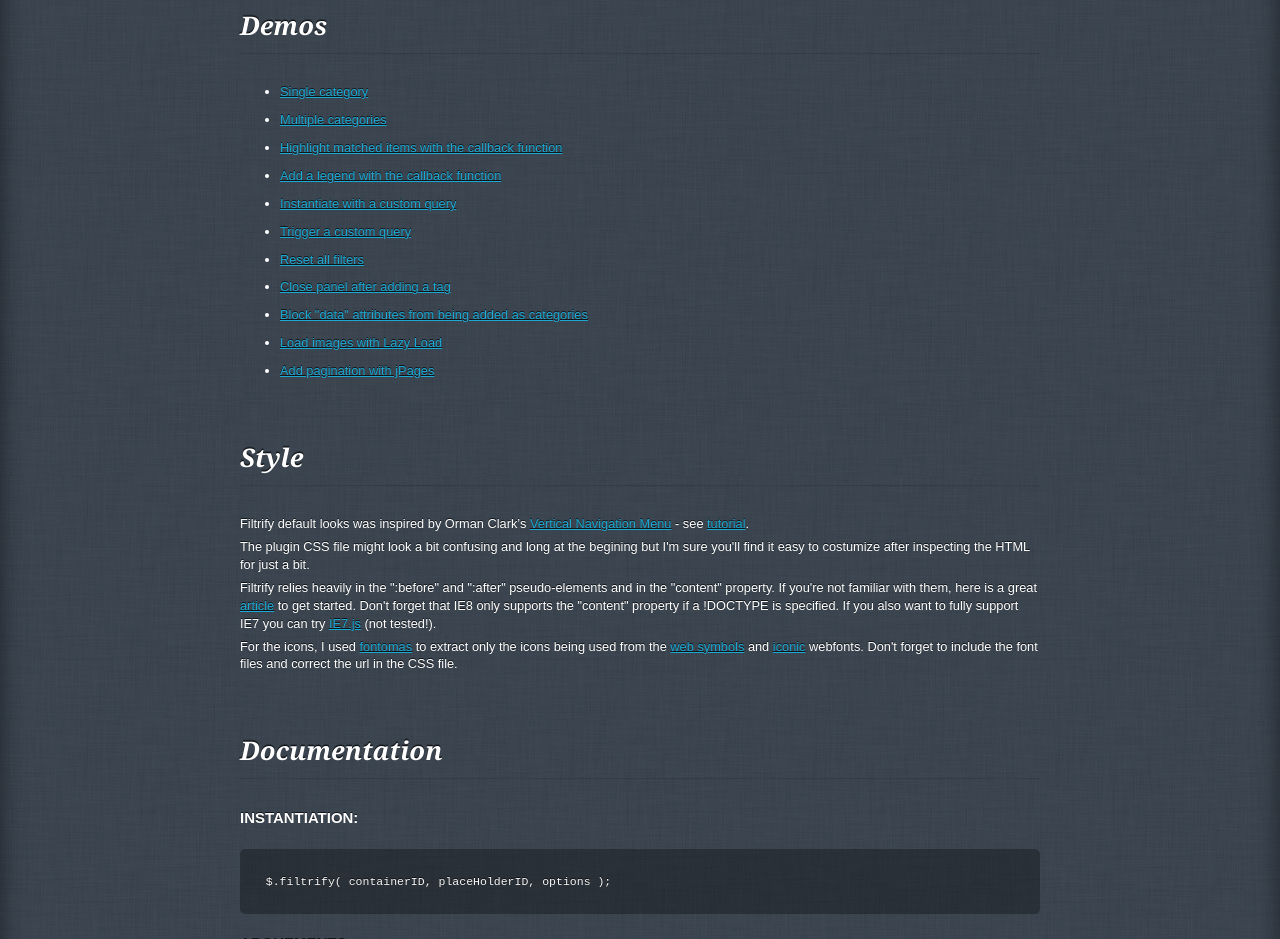
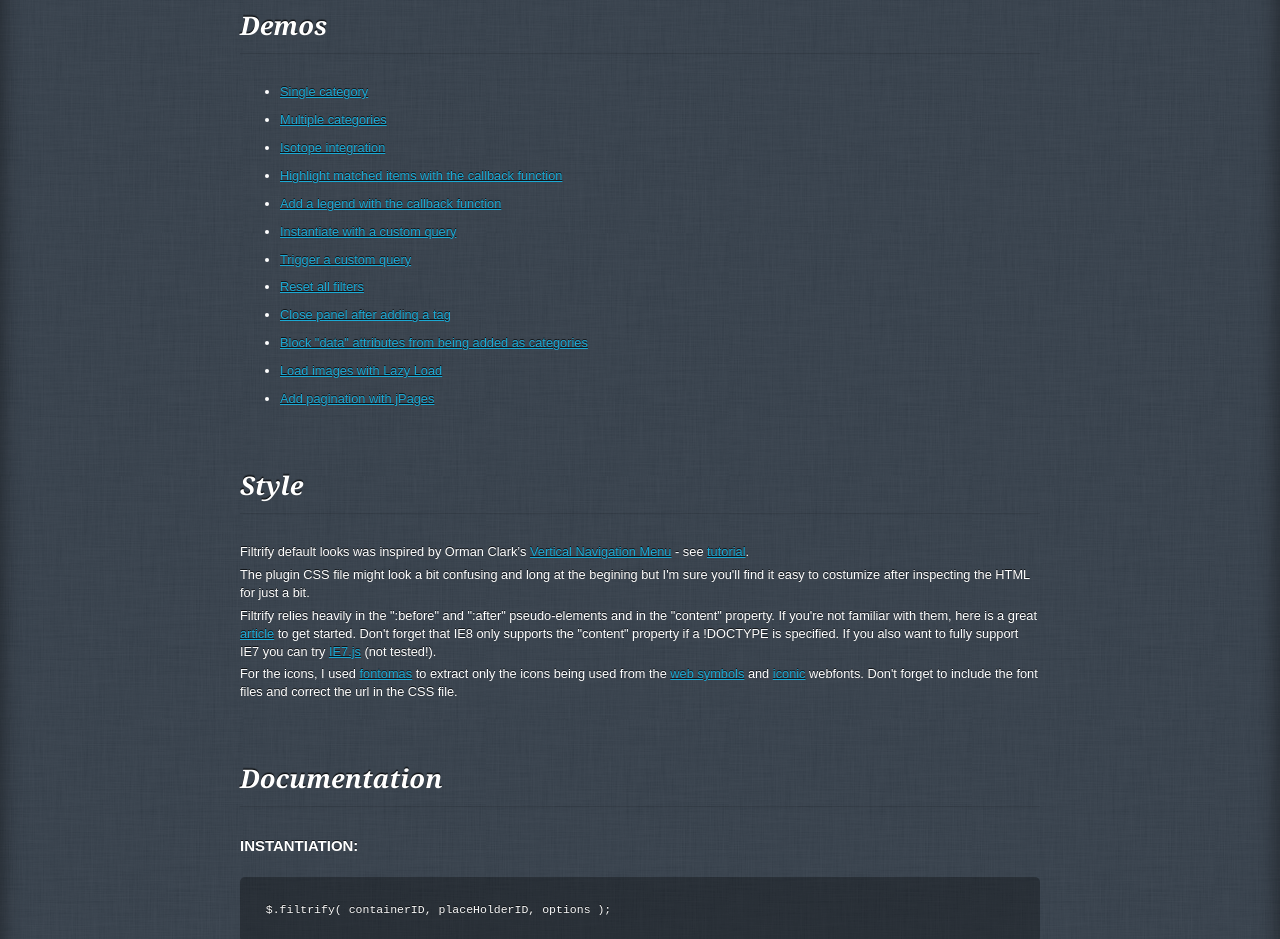
Before and after one commit to luis-almeida/filtrify, a plain HTML site: page index.html in a window 1280 px wide. Shown: the part 1740-2679 px from the top of the page. Drawn offline with nearby package versions, Linux system fonts and the light colour scheme.

Commit message:
Isotope integration demo added

```diff
--- a/index.html
+++ b/index.html
@@ -99,6 +99,7 @@
 <ul>
   <li><a href="music.html">Single category</a></li>
   <li><a href="movies.html">Multiple categories</a></li>
+  <li><a href="isotope.html">Isotope integration</a></li>
   <li><a href="highlight.html">Highlight matched items with the callback function</a></li>
   <li><a href="legend.html">Add a legend with the callback function</a></li>
   <li><a href="query.html">Instantiate with a custom query</a></li>
```
